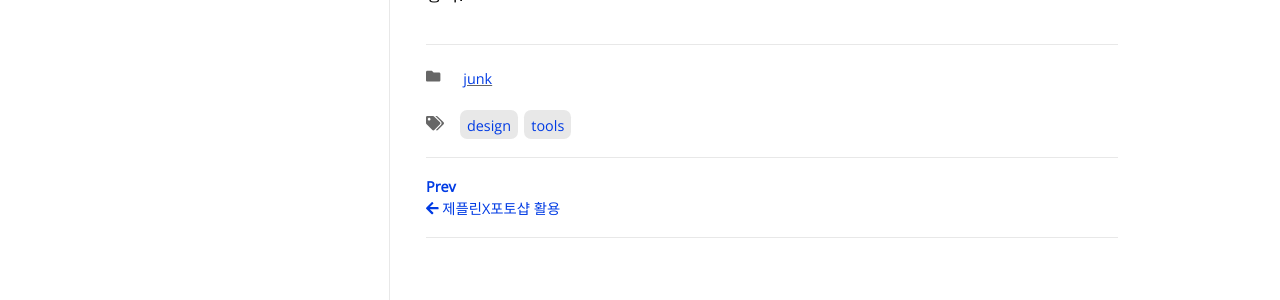
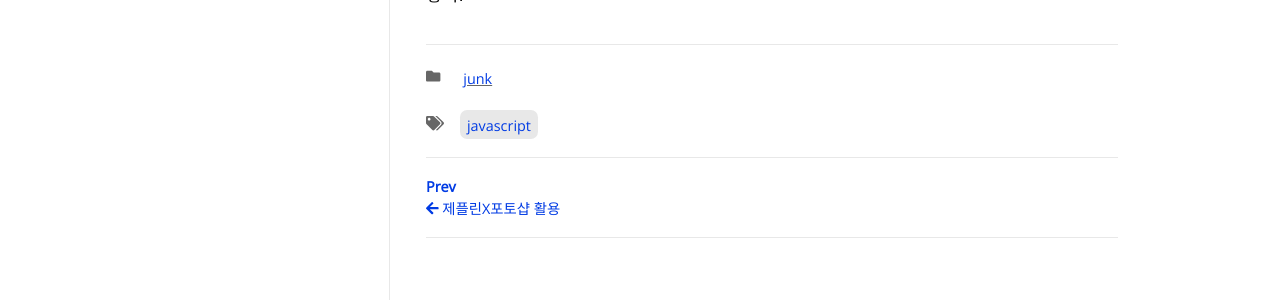
Before and after one commit to anniep8911/anniep8911.github.io, a Jekyll site: the page built from _posts/2022-05-05-jsminimize.md, in a window 1280 px wide. Shown: the part 1402-1702 px from the top of the page. Built offline with Jekyll 4.4.1, drawn with Linux system fonts in a browser that asks for light colours; nearby versions of some CDN libraries; some web fonts are replaced.

Commit message:
ver05
ver05

```diff
--- a/_posts/2022-05-05-jsminimize.md
+++ b/_posts/2022-05-05-jsminimize.md
@@ -3,7 +3,7 @@ layout: post
 toc: true
 title: "자바스크립트 압축하기"
 categories: junk
-tags: [tools,design]
+tags: [javascript]
 author:
   - 박정아(Annie Park)
 ---
```
